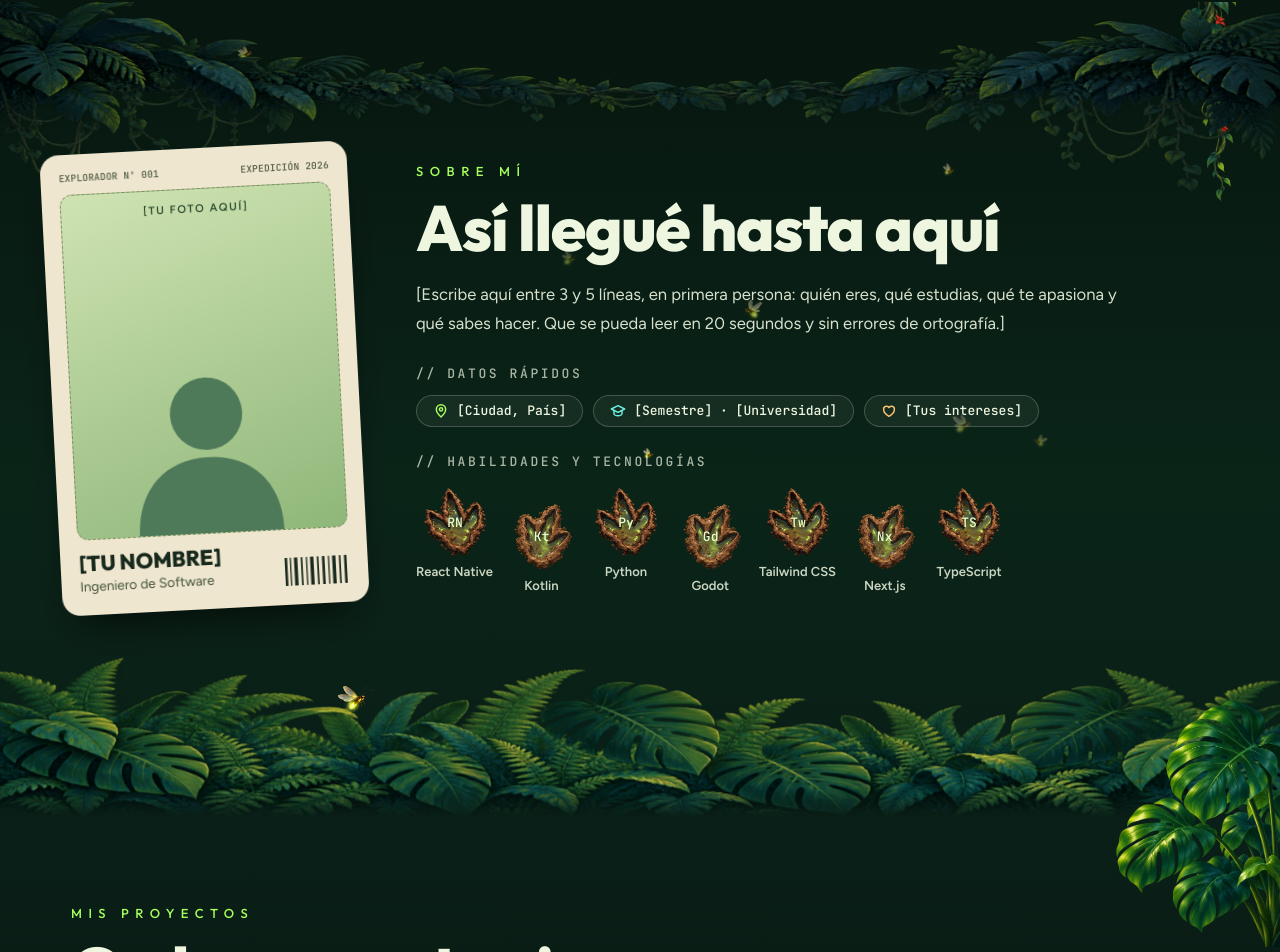
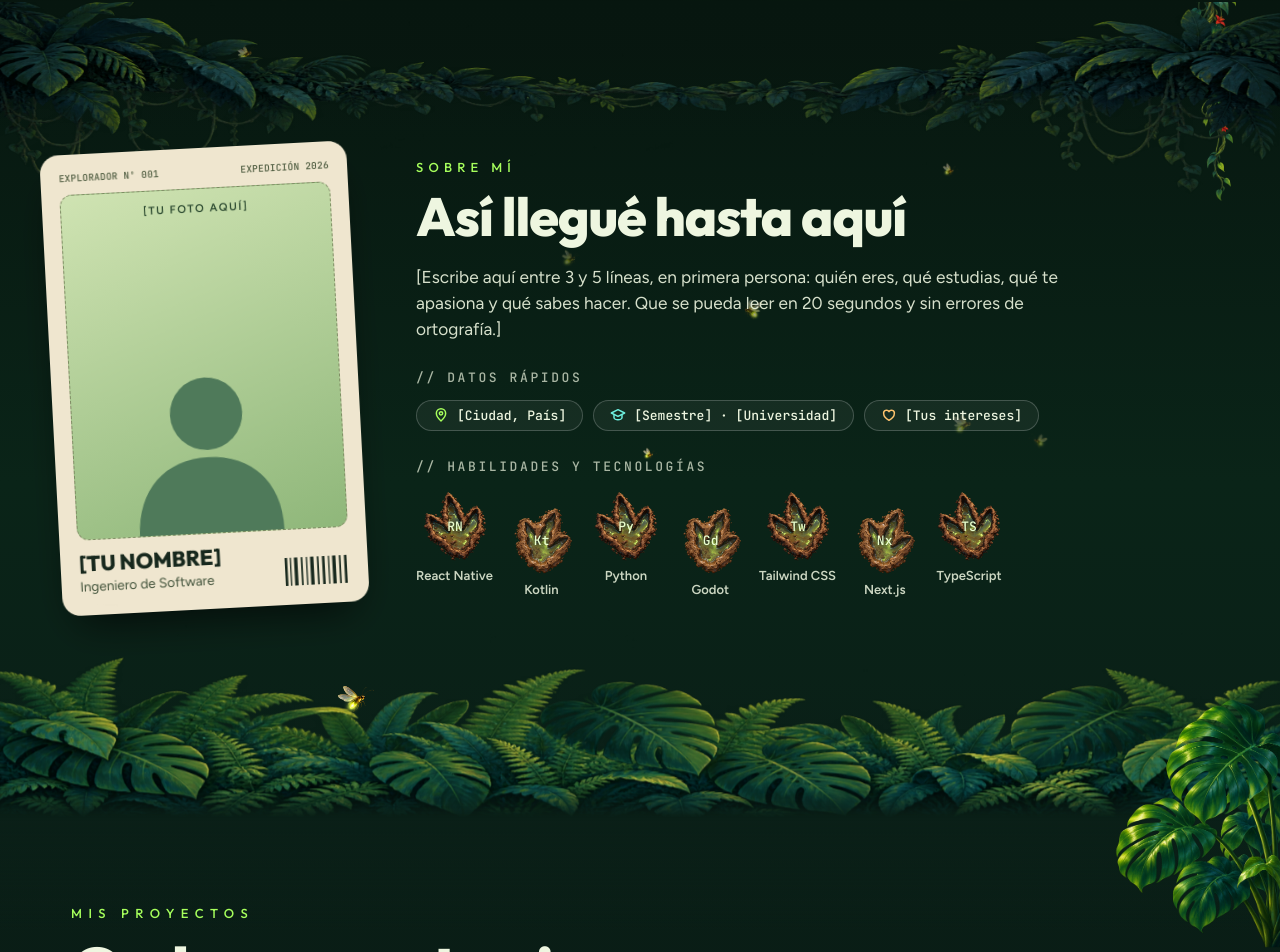
Before and after one commit to ReveloSN/Portafolio, a Next.js app: page / in a window 1280 px wide. Shown: the part 799-1751 px from the top of the page. Built offline with nearby package versions, Linux system fonts and the light colour scheme.

Commit message:
style(about): título en una línea y párrafo con escala fluida

```diff
--- a/components/organisms/About.tsx
+++ b/components/organisms/About.tsx
@@ -51,15 +51,15 @@ export function About({ profile }: AboutProps) {
       <div className="mx-auto grid w-full max-w-[min(var(--content-max),calc(var(--u)*92))] items-center gap-[clamp(1.75rem,calc(var(--u)*4.5),5rem)] lg:grid-cols-[auto_minmax(0,1fr)]">
         <AboutCard profile={profile} />
         <RevealGroup className="mx-auto w-full max-w-[calc(var(--u)*56)] lg:mx-0">
-          <p className="font-display text-glow text-fluid-sm font-medium tracking-[.5em]">
+          <p className="font-display text-glow text-fluid-xs font-medium tracking-[.4em]">
             {about.eyebrow}
           </p>
-          <h2 className="font-display text-display mt-3.5 mb-5 leading-none font-extrabold tracking-[-.02em]">
+          <h2 className="font-display mt-[calc(var(--u)*.8)] mb-[var(--about-gap)] text-[clamp(2rem,calc(var(--u)*4.2),3.75rem)] leading-[1.05] font-extrabold tracking-[-.02em] text-balance">
             {about.title}
           </h2>
           <StaggerText
             text={profile.aboutText}
-            className="text-fluid-md leading-[1.75] opacity-90"
+            className="max-w-[60ch] text-[clamp(.9rem,calc(var(--u)*1.35),1.1rem)] leading-[1.5] opacity-90"
           />
 
           <h3 className="mt-fluid-4 text-fluid-xs font-mono font-medium tracking-[.2em] opacity-70">
```
